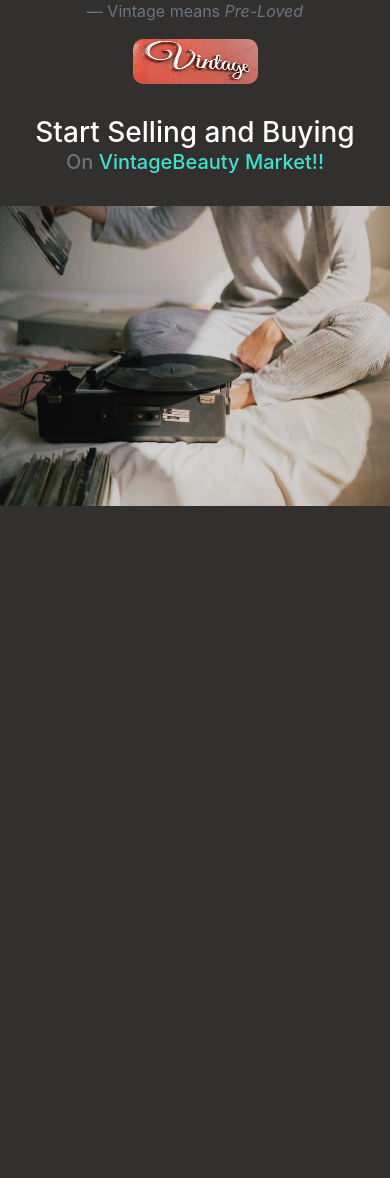
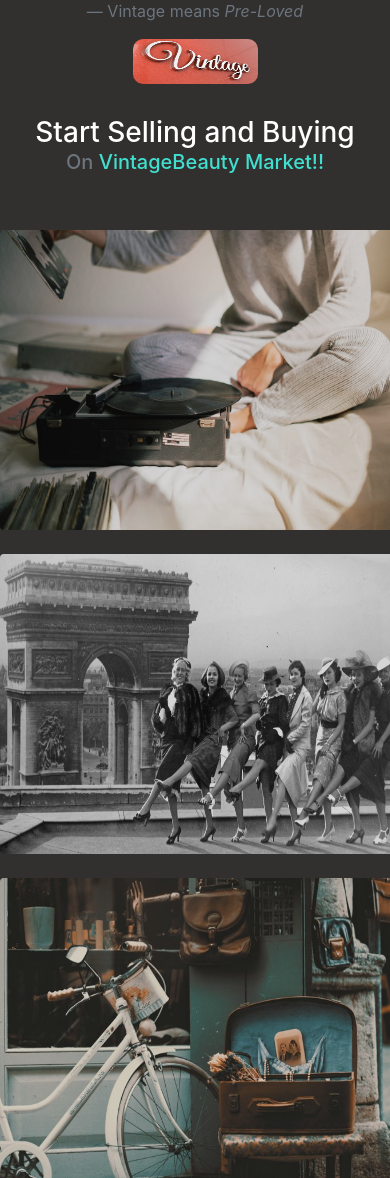
Before and after one commit to Niru8449/VintageBeauty, a Flask app: page / in a window 390 px wide; the page is wider, and only the part inside the window is pictured. Shown: the part 149-1327 px from the top of that part. Before the commit the page ends 655 px from the top of that part, so only its background shows below. Run offline with Flask 2, Linux system fonts and the light colour scheme.

Commit message:
Updated for responsiveness

```diff
--- a/market/templates/home.html
+++ b/market/templates/home.html
@@ -14,9 +14,9 @@ VintageBeauty
                 Market!!</a></h5>
     </div>
 </h3>
-<div class="images_container" >
-    <img style="width: 400px; height: 300px;" src="../static/img/vintage-1.jpg" class="rounded float-start" alt="vintage-1">
-    <img style="width: 400px; height: 300px;" src="../static/img/vintage-2.jpg" class="rounded float-end" alt="vintage-2">
-    <img style="width: 400px; height: 300px;" src="../static/img/vintage-3.jpg" class="rounded float-end" alt="vintage-3">
+<div class="images_container flex-wrap" >
+    <img style="width: 400px; height: 300px;" src="../static/img/vintage-1.jpg" class="rounded float-start mt-4" alt="vintage-1">
+    <img style="width: 400px; height: 300px;" src="../static/img/vintage-2.jpg" class="rounded float-end mt-4" alt="vintage-2">
+    <img style="width: 400px; height: 300px;" src="../static/img/vintage-3.jpg" class="rounded float-end mt-4" alt="vintage-3">
 </div>
 {% endblock %}
```
